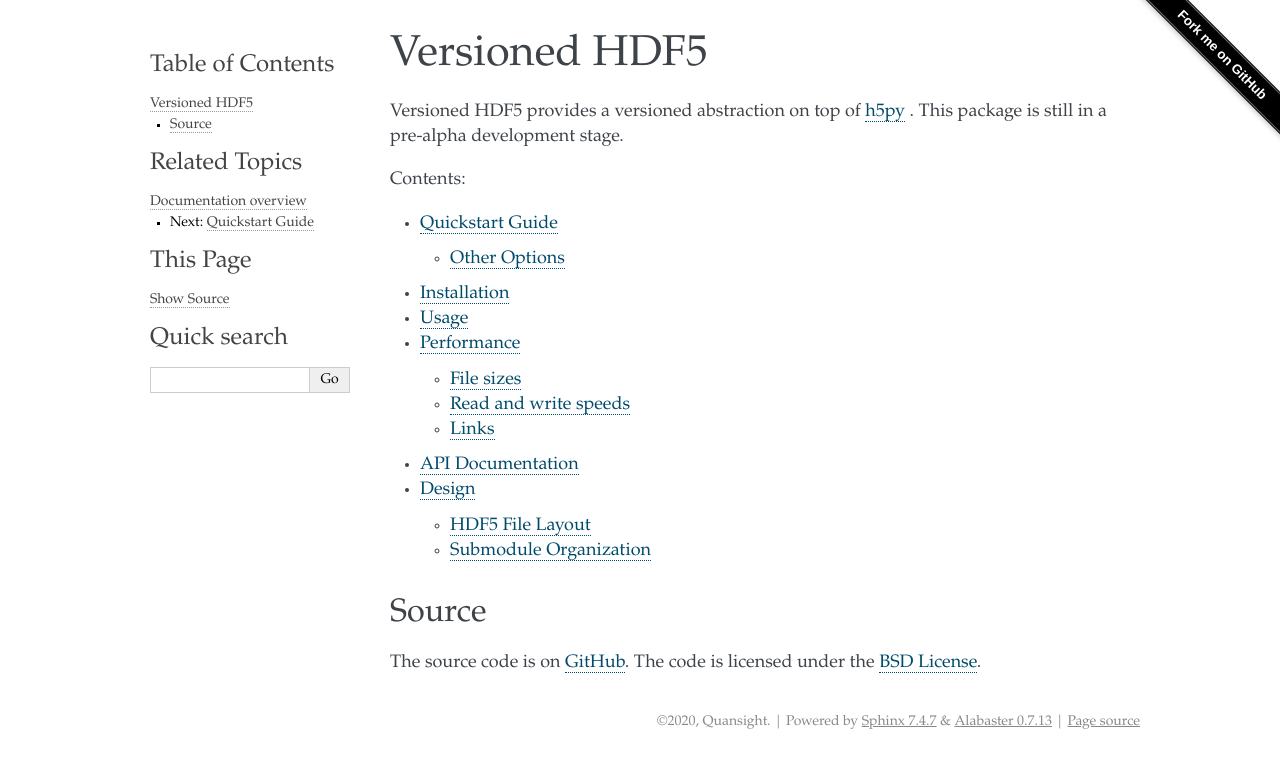
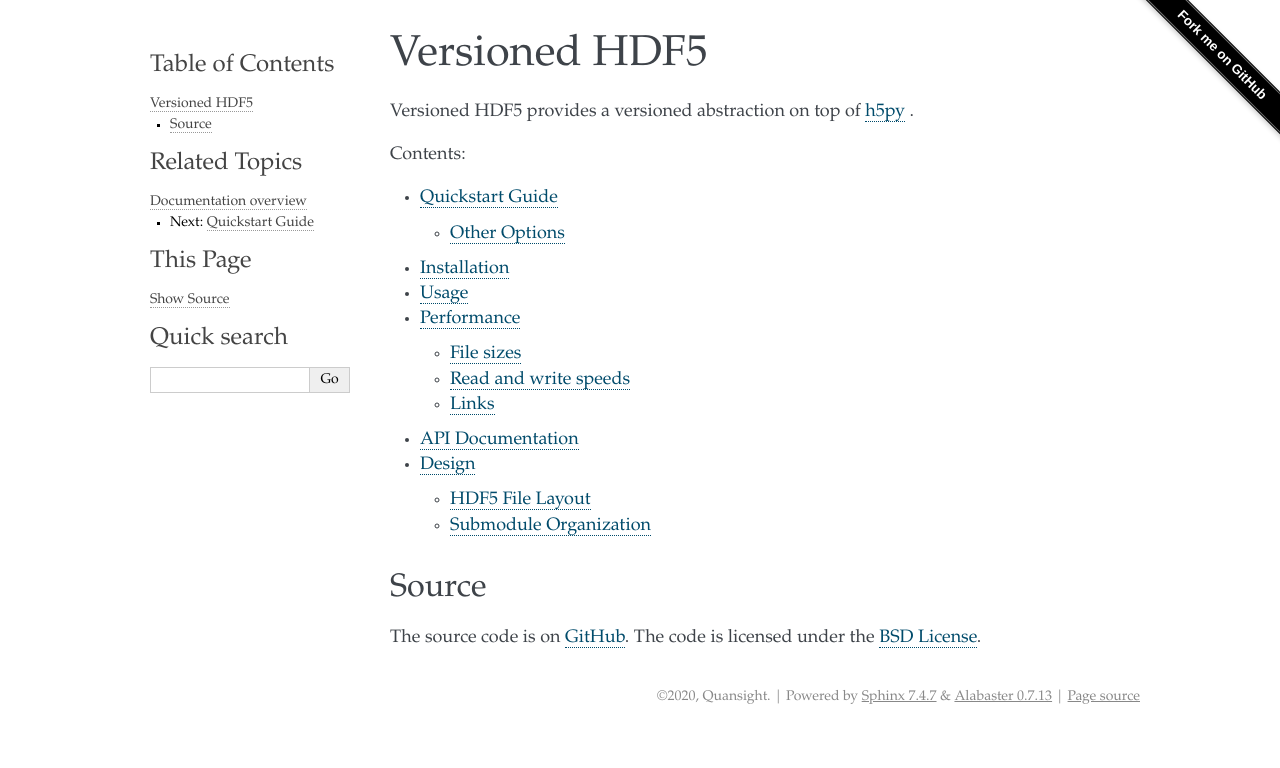
Before and after one commit to deshaw/versioned-hdf5, a Sphinx documentation site: the page built from docs/index.rst, in a window 1280 px wide. Shown: the top 768 px of the page. Built offline with Sphinx 7.4.7, drawn with Linux system fonts in a browser that asks for light colours.

Commit message:
Remove statements about "pre-alpha" from the docs and README

```diff
--- a/docs/index.rst
+++ b/docs/index.rst
@@ -1,7 +1,7 @@
 Versioned HDF5
 ==============
 
-Versioned HDF5 provides a versioned abstraction on top of `h5py <https://www.h5py.org/>`__ . This package is still in a pre-alpha development stage.
+Versioned HDF5 provides a versioned abstraction on top of `h5py <https://www.h5py.org/>`__ .
 
 .. toctree::
    :maxdepth: 2
```
Also changed, not shown: README.md (+1 -1 lines).
